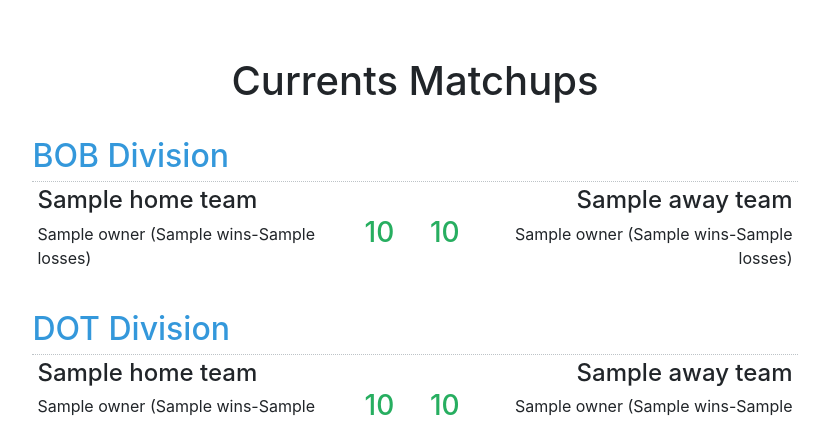
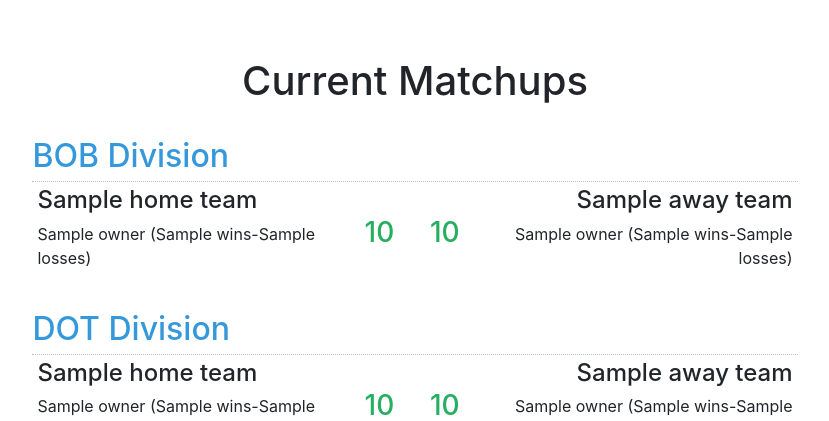
Before and after one commit to zwernberg/schumacherFootball, a Flask app: template templates/matchups.html in a window 1280 px wide. Shown: the top 421 px of the page, without its empty margins (225-1054 px from the left). Run offline with Flask 2, Linux system fonts and the light colour scheme; the template is opened without the code that fills it: most values are stand-ins (such as "Sample title", 1, 10 or a date in 2020); some libraries are stand-ins or nearby versions.

Commit message:
fixed title

```diff
--- a/templates/matchups.html
+++ b/templates/matchups.html
@@ -1,6 +1,6 @@
 {% extends "base.html" %}
 {% block content %}
-      <h1>Currents Matchups</h1>
+      <h1>Current Matchups</h1>
 
       <div class="container division">
         <h2>BOB Division</h2>
```
